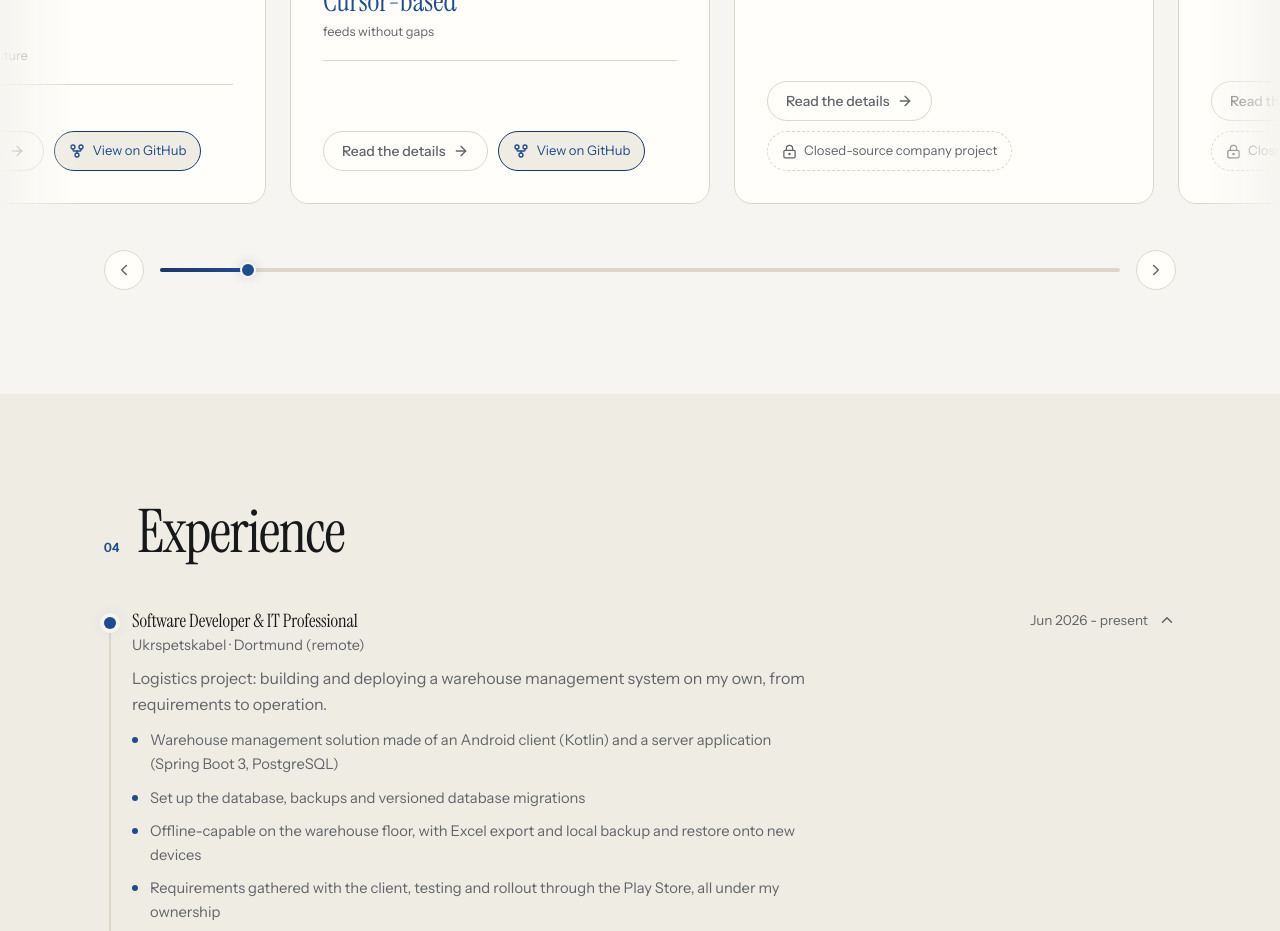
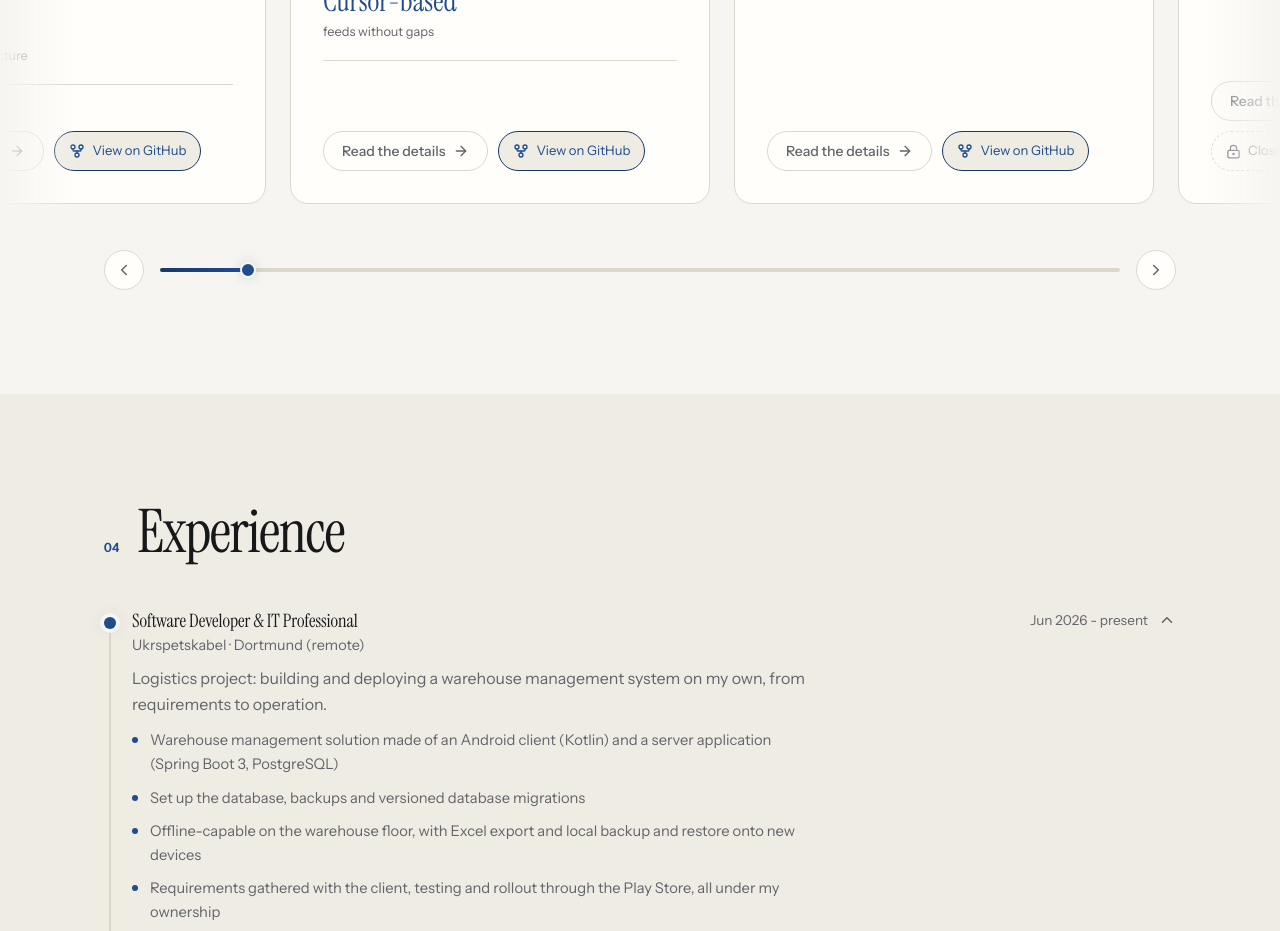
Before and after one commit to ATarasovHub/PersonalWebSite, a React (Vite) app: page / in a window 1280 px wide. Shown: the part 4280-5211 px from the top of the page. Built offline with nearby package versions, Linux system fonts and the light colour scheme.

Commit message:
Link the AI ticket triage project to its GitHub repo

```diff
--- a/src/data/content.de.ts
+++ b/src/data/content.de.ts
@@ -219,6 +219,7 @@ export const de: Content = {
         { value: '7 Min.', label: 'gespart pro Ticket' },
       ],
       stack: ['Python', 'FastAPI', 'Ollama', 'Pydantic', 'MLflow', 'Label Studio', 'Rocket.Chat'],
+      repoUrl: 'https://github.com/ATarasovHub/ai-integration',
       diagram: 'triage',
     },
     {
--- a/src/data/content.en.ts
+++ b/src/data/content.en.ts
@@ -219,6 +219,7 @@ export const en: Content = {
         { value: '7 min', label: 'saved per ticket' },
       ],
       stack: ['Python', 'FastAPI', 'Ollama', 'Pydantic', 'MLflow', 'Label Studio', 'Rocket.Chat'],
+      repoUrl: 'https://github.com/ATarasovHub/ai-integration',
       diagram: 'triage',
     },
     {
```
